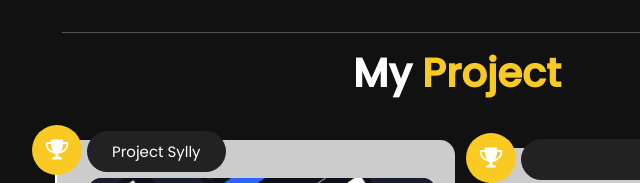
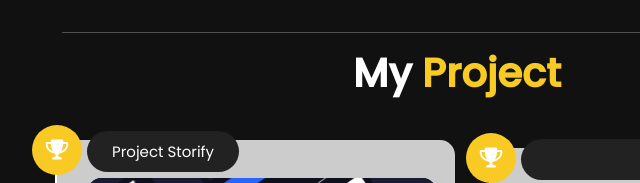
Before and after one commit to tejuslemonnn/tejuslemonnn.github.io-Porto, a plain HTML site: page index.html in a window 1280 px wide. Shown: the part 3480-3663 px from the top of the page, 358-998 px from the left. Drawn offline with nearby package versions, Linux system fonts and the light colour scheme.

Commit message:
Update index.html

```diff
--- a/index.html
+++ b/index.html
@@ -190,7 +190,7 @@
         <div class="container">
             <div class="box">
                 <i class="fas fas fa-trophy"></i>
-                <span>Project Sylly</span>
+                <span>Project Storify</span>
                 <img src="./img/Sylly-Project.png" alt="">
                 <p class="desc-project">Web APP clone like Instagram or Twitter</p>
                 <div class="tech-project">
```
